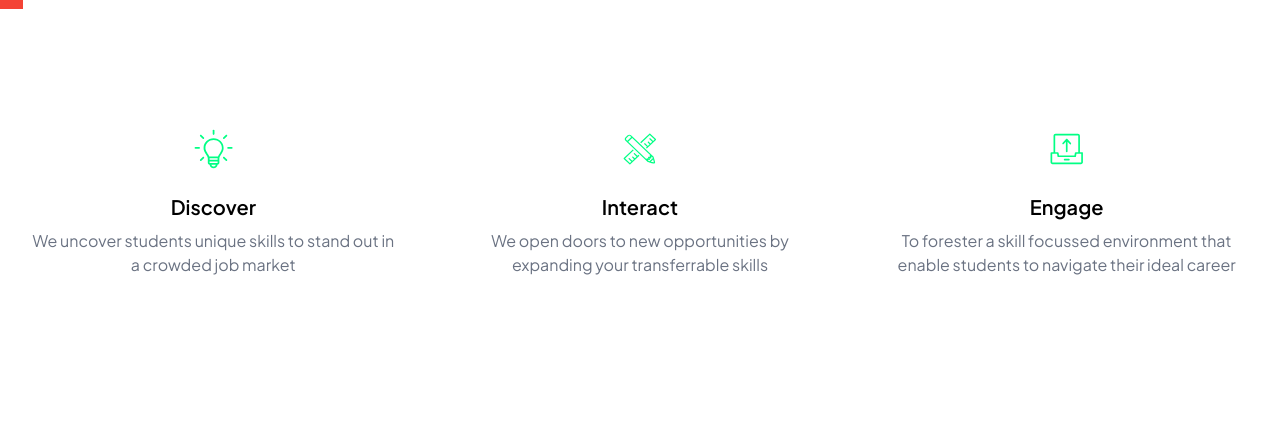
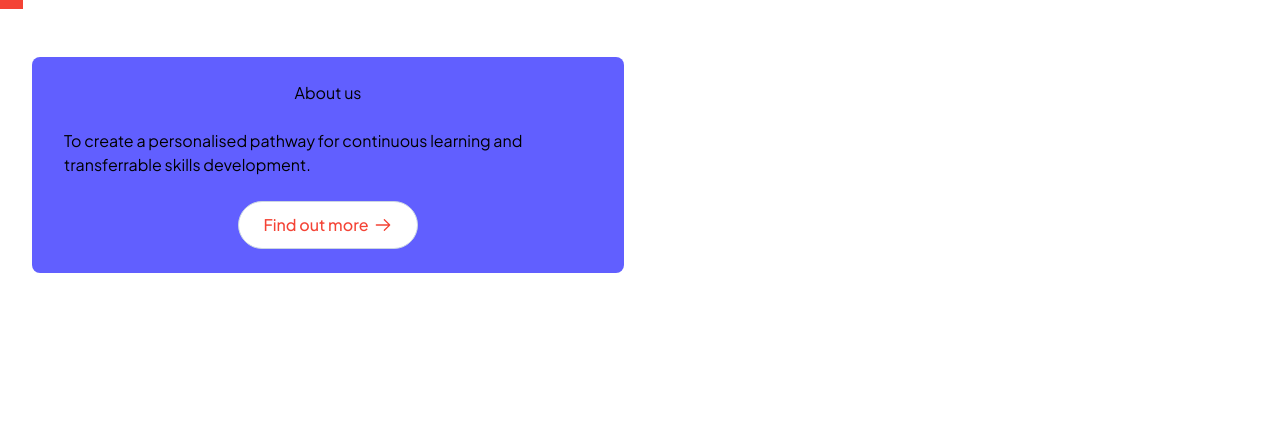
Before and after one commit to mdatikulislam41/tailwind-assignment-2-atikul, a website built with Vite: page index.html in a window 1280 px wide. Shown: the part 63-493 px from the top of the page. Built offline with nearby package versions, Linux system fonts and the light colour scheme.

Commit message:
upload About Section

```diff
--- a/index.html
+++ b/index.html
@@ -76,6 +76,51 @@
     </header>
     <!-- Main Content -->
     <main>
+      <!-- About start -->
+      <div class="bg-white py-6 sm:py-8 lg:py-12">
+        <div class="mx-auto max-w-screen-xl px-4 md:px-8">
+          <div class="grid gap-4 md:grid-cols-2 md:gap-8">
+            <!-- quote - start -->
+            <div
+              class="flex flex-col items-center gap-4 rounded-lg bg-indigo-500 px-8 py-6 md:gap-6"
+            >
+              <h4>About us</h4>
+              <p>
+                To create a personalised pathway for continuous learning and
+                transferrable skills development.
+              </p>
+              <button
+                class="group relative inline-flex h-12 items-center justify-center overflow-hidden rounded-full bg-white px-6 font-medium text-active border border-slate-300"
+              >
+                <span>Find out more </span>
+                <div class="ml-1 transition group-hover:translate-x-1">
+                  <svg
+                    width="15"
+                    height="15"
+                    viewBox="0 0 15 15"
+                    fill="none"
+                    xmlns="http://www.w3.org/2000/svg"
+                    class="h-5 w-5"
+                  >
+                    <path
+                      d="M8.14645 3.14645C8.34171 2.95118 8.65829 2.95118 8.85355 3.14645L12.8536 7.14645C13.0488 7.34171 13.0488 7.65829 12.8536 7.85355L8.85355 11.8536C8.65829 12.0488 8.34171 12.0488 8.14645 11.8536C7.95118 11.6583 7.95118 11.3417 8.14645 11.1464L11.2929 8H2.5C2.22386 8 2 7.77614 2 7.5C2 7.22386 2.22386 7 2.5 7H11.2929L8.14645 3.85355C7.95118 3.65829 7.95118 3.34171 8.14645 3.14645Z"
+                      fill="currentColor"
+                      fill-rule="evenodd"
+                      clip-rule="evenodd"
+                    ></path>
+                  </svg>
+                </div>
+              </button>
+            </div>
+            <!-- quote - end -->
+
+            <!-- quote - start -->
+            <div class=""></div>
+            <!-- quote - end -->
+          </div>
+        </div>
+      </div>
+      <!-- About end -->
       <!-- Feature section start -->
       <div class="bg-white py-6 sm:py-8 lg:py-12">
         <div class="mx-auto max-w-screen-2xl px-4 md:px-8">
```
